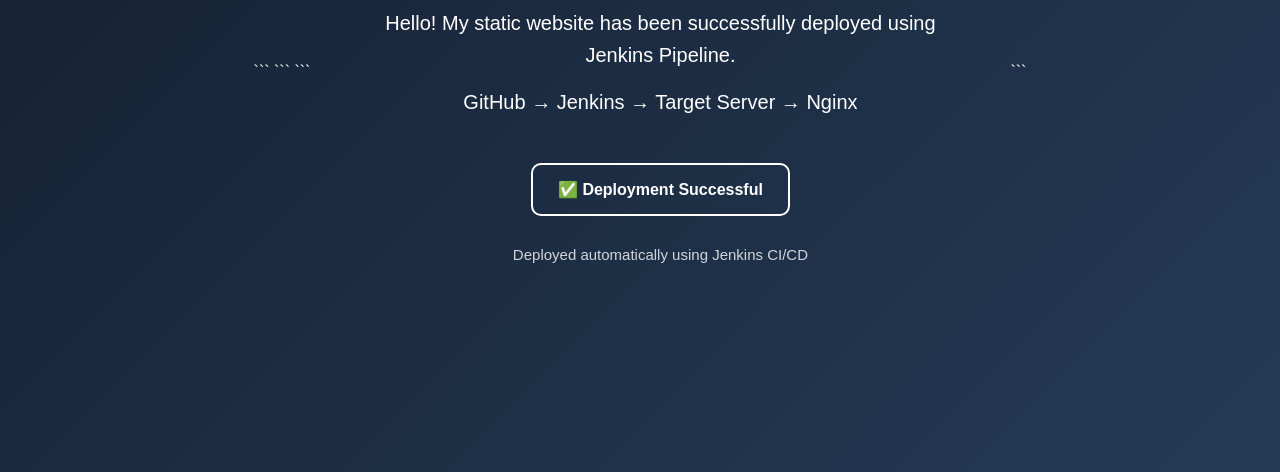
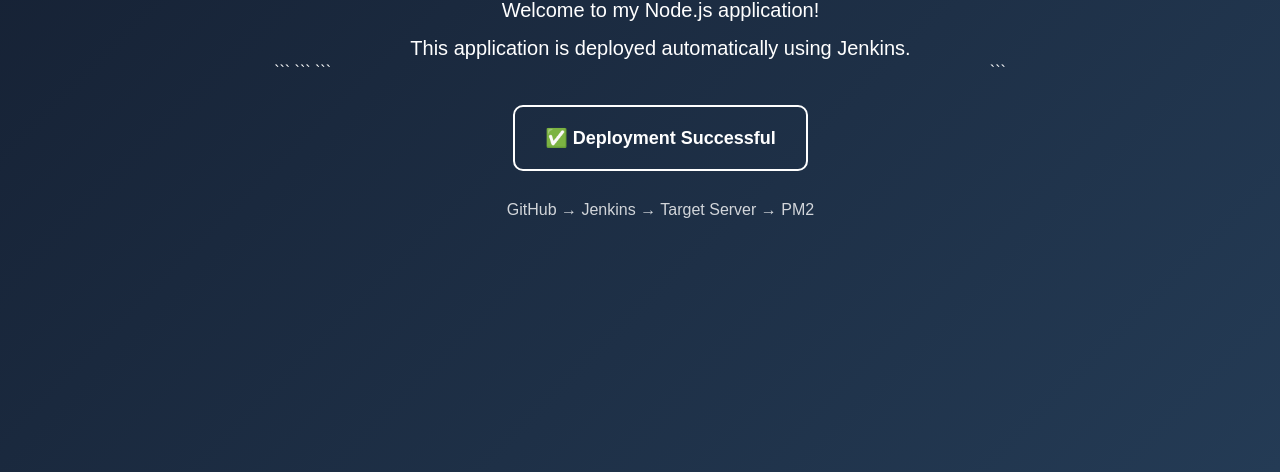
Before and after one commit to shravanijadhavdevops/pipelinejob_demo, a plain HTML site: page index.html in a window 1280 px wide. Shown: the part 328-800 px from the top of the page. Drawn offline with Linux system fonts and the light colour scheme.

Commit message:
Update index.html

````diff
--- a/index.html
+++ b/index.html
@@ -4,9 +4,10 @@
 <head>
     <meta charset="UTF-8">
     <meta name="viewport" content="width=device-width, initial-scale=1.0">
-    <title>Jenkins Pipeline Deployment</title>
 
 ```
+<title>Jenkins Pipeline Demo</title>
+
 <style>
     * {
         margin: 0;
@@ -16,18 +17,17 @@
 
     body {
         font-family: Arial, sans-serif;
-        background: linear-gradient(135deg, #141e30, #243b55);
-        color: white;
         min-height: 100vh;
         display: flex;
         justify-content: center;
         align-items: center;
+        background: linear-gradient(135deg, #141e30, #243b55);
+        color: white;
     }
 
     .container {
         text-align: center;
         padding: 50px;
-        max-width: 700px;
     }
 
     h1 {
@@ -37,22 +37,24 @@
 
     p {
         font-size: 20px;
-        line-height: 1.6;
-        margin-bottom: 15px;
+        margin: 15px 0;
+    }
+
+    .box {
+        margin-top: 30px;
+        padding: 20px 30px;
+        border: 2px solid white;
+        border-radius: 10px;
+        display: inline-block;
     }
 
     .success {
-        margin-top: 30px;
-        padding: 15px 25px;
-        border: 2px solid white;
-        border-radius: 10px;
-        display: inline-block;
+        font-size: 18px;
         font-weight: bold;
     }
 
-    .footer {
+    footer {
         margin-top: 30px;
-        font-size: 15px;
         opacity: 0.8;
     }
 </style>
@@ -65,24 +67,23 @@
 ```
 <div class="container">
 
-    <h1>🚀 Jenkins Pipeline Deployment</h1>
+    <h1>🚀 Jenkins Pipeline Demo</h1>
+
+    <p>Welcome to my Node.js application!</p>
 
     <p>
-        Hello! My static website has been successfully deployed
-        using Jenkins Pipeline.
+        This application is deployed automatically using Jenkins.
     </p>
 
-    <p>
-        GitHub → Jenkins → Target Server → Nginx
-    </p>
-
-    <div class="success">
-        ✅ Deployment Successful
+    <div class="box">
+        <div class="success">
+            ✅ Deployment Successful
+        </div>
     </div>
 
-    <div class="footer">
-        Deployed automatically using Jenkins CI/CD
-    </div>
+    <footer>
+        GitHub → Jenkins → Target Server → PM2
+    </footer>
 
 </div>
 ```
````
